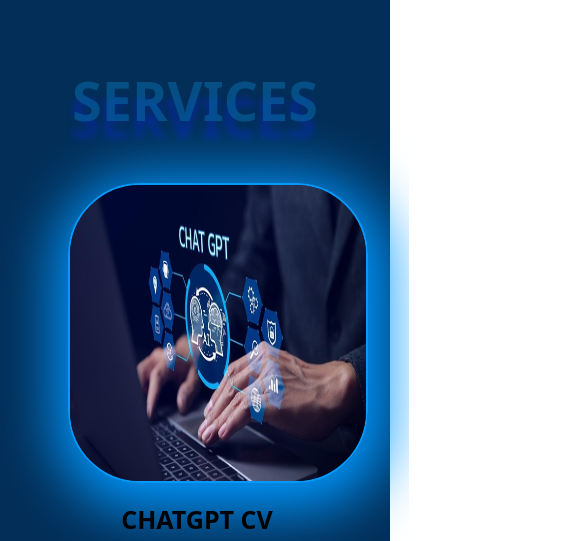
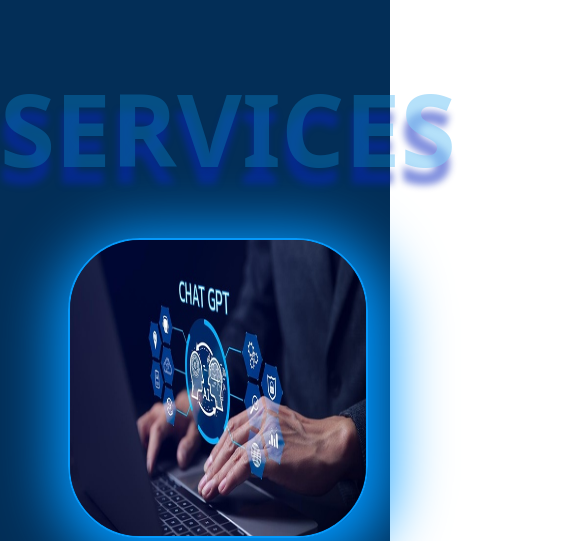
Before and after one commit to ahmedzidan9/chat, a plain HTML site: page index.html in a window 390 px wide. Shown: the part 830-1371 px from the top of the page, 585 px wide, since content can reach past the window. Drawn offline with nearby package versions, Linux system fonts and the light colour scheme; a web font is replaced by a local one.

Commit message:
Update gpt.css

```diff
--- a/css/gpt.css
+++ b/css/gpt.css
@@ -13,7 +13,7 @@
 }
 @media (max-width: 767px) {
     .special-heading {
-        font-size: 54px;
+        width: 450px;
     }
 }
 body {
```
